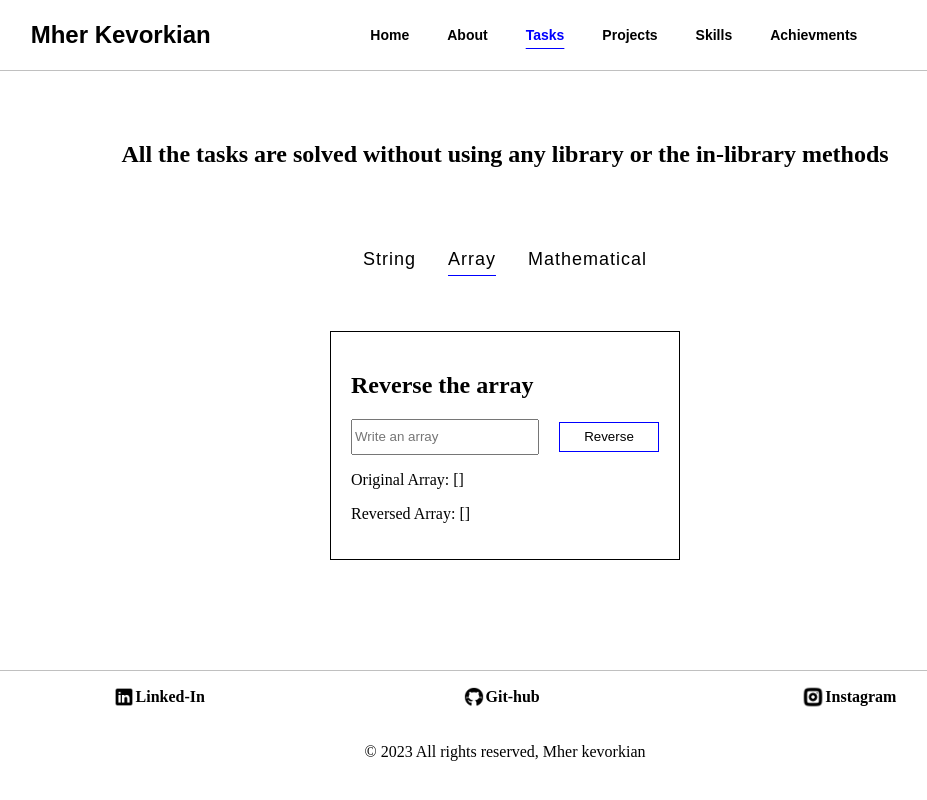
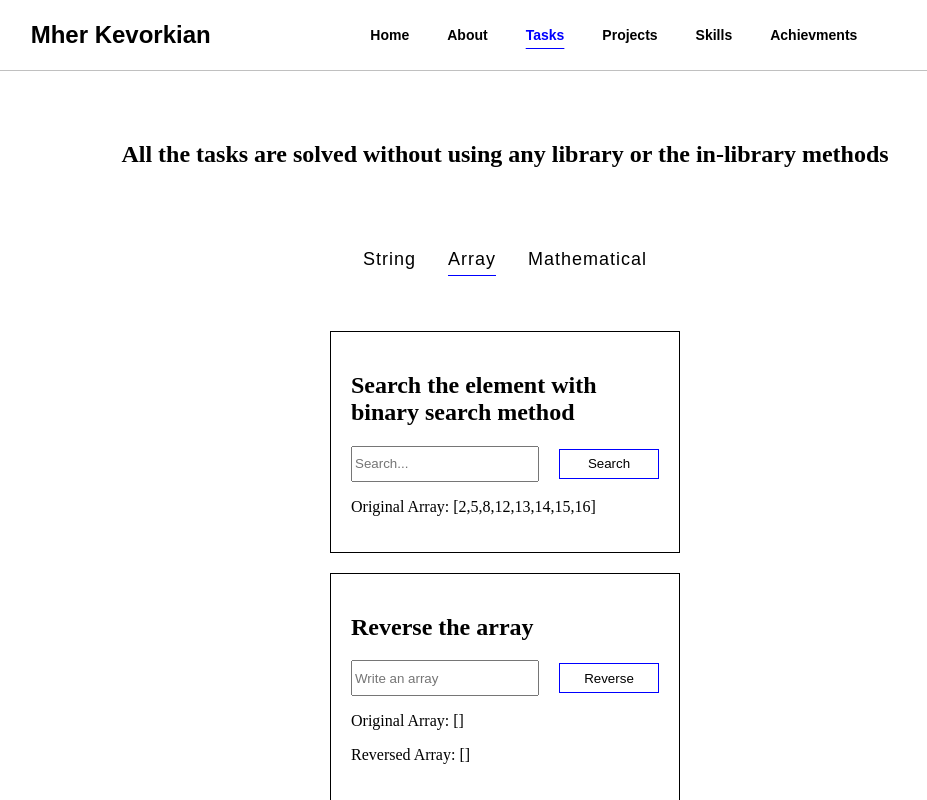
Before and after one commit to MherKK/MherKevorkiansCV, a React (Vite) app: page /tasks in a window 1280 px wide. Both pictures are taken after a click on the button "Array". Shown: the top 800 px of the page, without its empty margins (135-1062 px from the left). Built offline with nearby package versions, Linux system fonts and the light colour scheme.

Commit message:
added binary search aray task

```diff
--- a/src/Components/Tasks/ArrayTask/ArrayTasks.jsx
+++ b/src/Components/Tasks/ArrayTask/ArrayTasks.jsx
@@ -1,8 +1,10 @@
+import BinarySearch from "./BnarySearch";
 import ReverseArray from "./ReverseArray";
 
 
 export default function ArrayTasks(){
     return (<div   style={{display:'flex' , flexDirection:'column', alignItems:'center',justifyContent:'center', gap:'20px', width:'350px',marginBottom:'100px'}}>
+        <BinarySearch />
         <ReverseArray />
     </div>)
 }
--- /dev/null
+++ b/src/Components/Tasks/ArrayTask/BnarySearch.jsx
@@ -0,0 +1,49 @@
+
+import { useState } from "react";
+
+
+
+
+
+export default function BinarySearch(){
+
+    const [searchKey,setSearchKey] = useState();
+    const [result, setResult] = useState('');
+    let binaryArray = [2, 5, 8, 12, 13, 14, 15, 16];
+
+    function binarySearch(ar, key, start, end, count) {
+        let c = count;
+        let middle = Math.floor((start + end) / 2);
+
+        if (ar[middle] === key) {
+            return setResult(middle);
+        } else if (ar[middle] > key) {
+            return binarySearch(binaryArray, key, start, middle - 1, c + 1);
+        } else if (ar[middle] < key) {
+
+            return binarySearch(binaryArray, key, middle + 1, end, c + 1)
+        }
+
+        setResult(-1)
+    }
+
+    return(
+        <div  style={{border:'1px solid black' , padding:'20px'}}>
+            <h2>Search the element with binary search method</h2>
+            <input type='text' placeholder="Search..."  style={{height:'30px',width:'180px'}}
+            onChange={(e) => setSearchKey(e.target.value)}/>
+            <button onClick={() => {
+                binarySearch(binaryArray,+searchKey,0,binaryArray.length,0)
+
+            }}  style={{backgroundColor:'transparent', border:'1px solid blue',marginLeft:'20px', height:'30px',width:'100px', cursor:'pointer'}}>Search</button>
+            <p style={{textAlign:'left'}}>Original Array: [{binaryArray.map((key,index) => {
+                if(index !== binaryArray.length - 1) {
+                    return key + ','
+                }else{
+                    return key
+                }
+            } )}]</p>
+           {result === '' ? '' : result >= 0 ? <p style={{textAlign:'left'}}>Element is present in array at index  {result}</p> : <p style={{textAlign:'left'}}>Element is not present in the array</p> }
+         </div>
+    )
+}
--- a/src/Components/Tasks/ArrayTask/ReverseArray.jsx
+++ b/src/Components/Tasks/ArrayTask/ReverseArray.jsx
@@ -10,7 +10,7 @@ export default function ReverseArray(){
             <input type='text' placeholder="Write an array"  style={{height:'30px',width:'180px'}}
             onChange={(e) => setArray(e.target.value)}/>
             <button onClick={() => {
-                let arr = array.split(' ');
+                let arr = array?.split(' ');
                 let reversedArray = [];
                 for(let i = 0 ; i < arr.length ; i++){
                     reversedArray[i] = arr[arr.length - i - 1]
```
